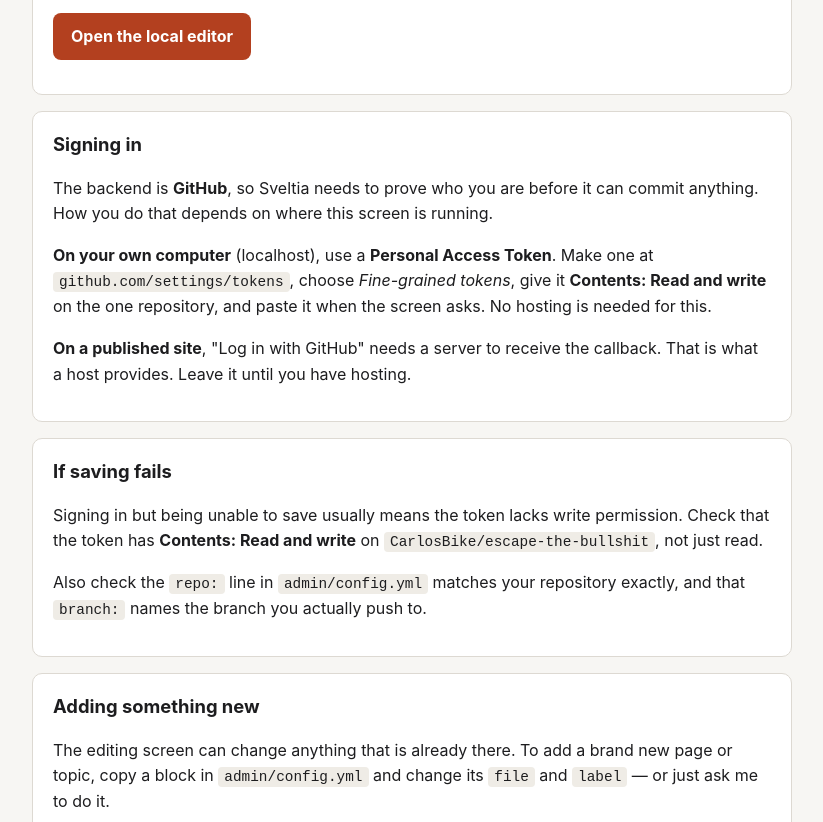
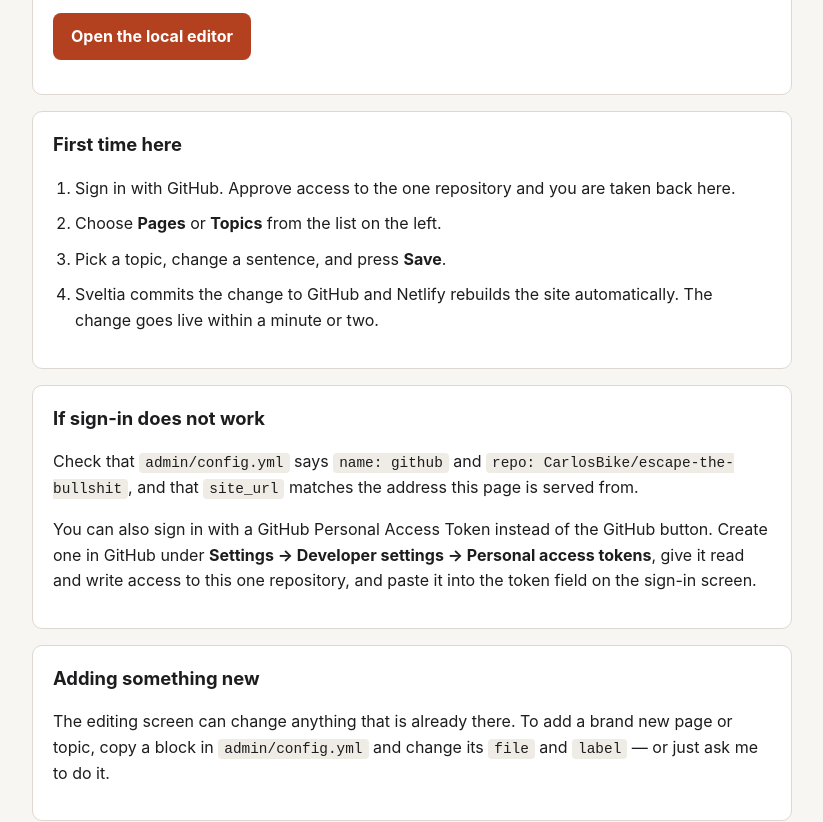
Before and after one commit to CarlosBike/escape-the-bullshit, a plain HTML site: page escape-the-bullshit-main-changes/escape-the-bullshit-main/changed-files from gab/admin/index.html in a window 1280 px wide. Shown: the part 606-1428 px from the top of the page, without its empty margins (228-1051 px from the left). Drawn offline with Linux system fonts and the light colour scheme; a script that the page names is missing.

Commit message:
Add files via upload

```diff
--- a/escape-the-bullshit-main-changes/escape-the-bullshit-main/changed-files from gab/admin/index.html
+++ b/escape-the-bullshit-main-changes/escape-the-bullshit-main/changed-files from gab/admin/index.html
@@ -56,16 +56,19 @@
   </div>
 
   <div class="card">
-    <h2>Signing in</h2>
-    <p>The backend is <strong>GitHub</strong>, so Sveltia needs to prove who you are before it can commit anything. How you do that depends on where this screen is running.</p>
-    <p><strong>On your own computer</strong> (localhost), use a <strong>Personal Access Token</strong>. Make one at <code>github.com/settings/tokens</code>, choose <em>Fine-grained tokens</em>, give it <strong>Contents: Read and write</strong> on the one repository, and paste it when the screen asks. No hosting is needed for this.</p>
-    <p><strong>On a published site</strong>, "Log in with GitHub" needs a server to receive the callback. That is what a host provides. Leave it until you have hosting.</p>
+    <h2>First time here</h2>
+    <ol>
+      <li>Sign in with GitHub. Approve access to the one repository and you are taken back here.</li>
+      <li>Choose <strong>Pages</strong> or <strong>Topics</strong> from the list on the left.</li>
+      <li>Pick a topic, change a sentence, and press <strong>Save</strong>.</li>
+      <li>Sveltia commits the change to GitHub and Netlify rebuilds the site automatically. The change goes live within a minute or two.</li>
+    </ol>
   </div>
 
   <div class="card">
-    <h2>If saving fails</h2>
-    <p>Signing in but being unable to save usually means the token lacks write permission. Check that the token has <strong>Contents: Read and write</strong> on <code>CarlosBike/escape-the-bullshit</code>, not just read.</p>
-    <p>Also check the <code>repo:</code> line in <code>admin/config.yml</code> matches your repository exactly, and that <code>branch:</code> names the branch you actually push to.</p>
+    <h2>If sign-in does not work</h2>
+    <p>Check that <code>admin/config.yml</code> says <code>name: github</code> and <code>repo: CarlosBike/escape-the-bullshit</code>, and that <code>site_url</code> matches the address this page is served from.</p>
+    <p>You can also sign in with a GitHub Personal Access Token instead of the GitHub button. Create one in GitHub under <strong>Settings → Developer settings → Personal access tokens</strong>, give it read and write access to this one repository, and paste it into the token field on the sign-in screen.</p>
   </div>
 
   <div class="card">
```
Also changed, not shown: escape-the-bullshit-main-changes/escape-the-bullshit-main/changed-files from gab/admin/config.yml (+18 -27 lines).
